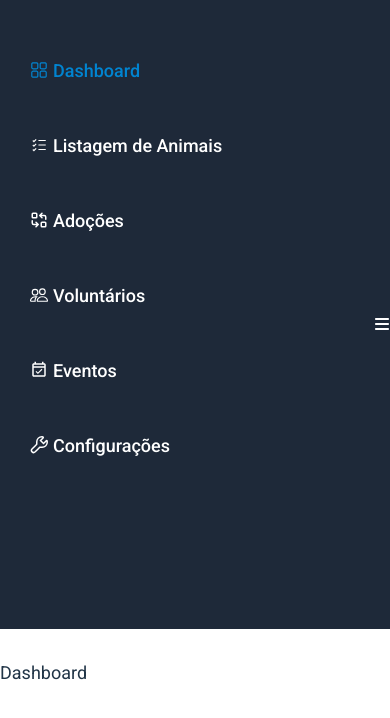
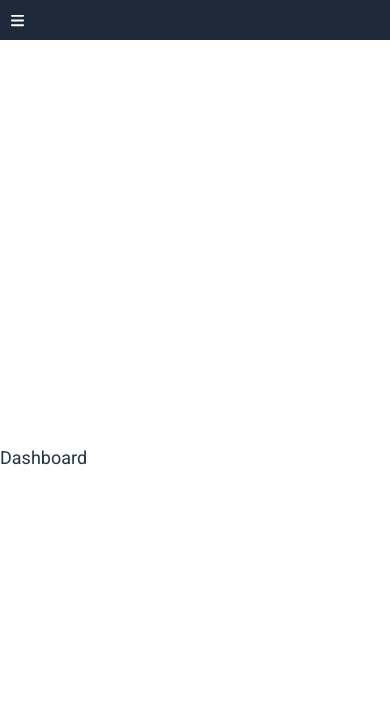
Before and after one commit to laecio22/adotaPets, a React (Vite) app in the folder adota-pets/: page / in a window 390 px wide. Shown: the top 718 px of the page. Built offline with nearby package versions, Linux system fonts and the light colour scheme.

Commit message:
feat:reajuste  nos  efeitos  do   menu  navbar  em telas  responsivas

```diff
--- a/adota-pets/src/components/Navbar/Navbar.tsx
+++ b/adota-pets/src/components/Navbar/Navbar.tsx
@@ -43,21 +43,36 @@ const itemsNavbar = [
     url: "/configuracoes",
   },
 ];
+
 const Navbar = () => {
   const [openMenu, setOpenMenu] = useState(false);
 
+  const handleItemClick = () => {
+    if (window.innerWidth < 640) { // 640px é o breakpoint 'sm' do Tailwind
+      setOpenMenu(false);
+    }
+  };
+
   return (
-    <nav className=" bg-gray-800 text-white pt-8 flex   ">
-      <ul className="w-full  ">
+    <nav className="bg-gray-800 text-white h-16 flex items-center justify-between px-4 relative sm:h-screen sm:flex-col sm:items-start sm:pt-0">
+      <button
+        onClick={() => setOpenMenu(!openMenu)}
+        className="sm:hidden block text-2xl"
+      >
+        {openMenu ? <FaXmark /> : <FaBars />}
+      </button>
+
+      <ul className={`absolute top-16 left-0 w-full bg-gray-800 ${openMenu ? 'block' : 'hidden'} sm:relative sm:top-0 sm:block sm:pt-8`}>
         {itemsNavbar.map((item) => (
           <li key={item.label}>
             <NavLink
               to={item.url}
               className={({ isActive }) => {
                 return isActive
-                  ? " text-sky-600  mt-10 flex gap-2 h-20 items-center pl-12 transition duration-300 cursor-pointer"
-                  : "mt-10 flex gap-2 h-20 items-center   hover:bg-slate-400  pl-12 transition duration-300 cursor-pointer hover:text-sky-200";
+                  ? "text-sky-600 mt-10 flex gap-2 h-20 items-center pl-12 transition duration-300 cursor-pointer"
+                  : "mt-10 flex gap-2 h-20 items-center hover:bg-slate-400 pl-12 transition duration-300 cursor-pointer hover:text-sky-200";
               }}
+              onClick={handleItemClick}
             >
               <span>{item.icon}</span>
               {item.label}
@@ -65,13 +80,6 @@ const Navbar = () => {
           </li>
         ))}
       </ul>
-      <button onClick={() => setOpenMenu(!openMenu)} className="cursor-pointer">
-        {openMenu ? (
-          <FaXmark  />
-        ) : (
-          <FaBars />
-        )}
-      </button>
     </nav>
   );
 };
--- a/adota-pets/src/global.css
+++ b/adota-pets/src/global.css
@@ -47,7 +47,7 @@ li {
 
 }
 
-button,
+
 input {
   display: block;
   font-size: 1.6rem;
```
